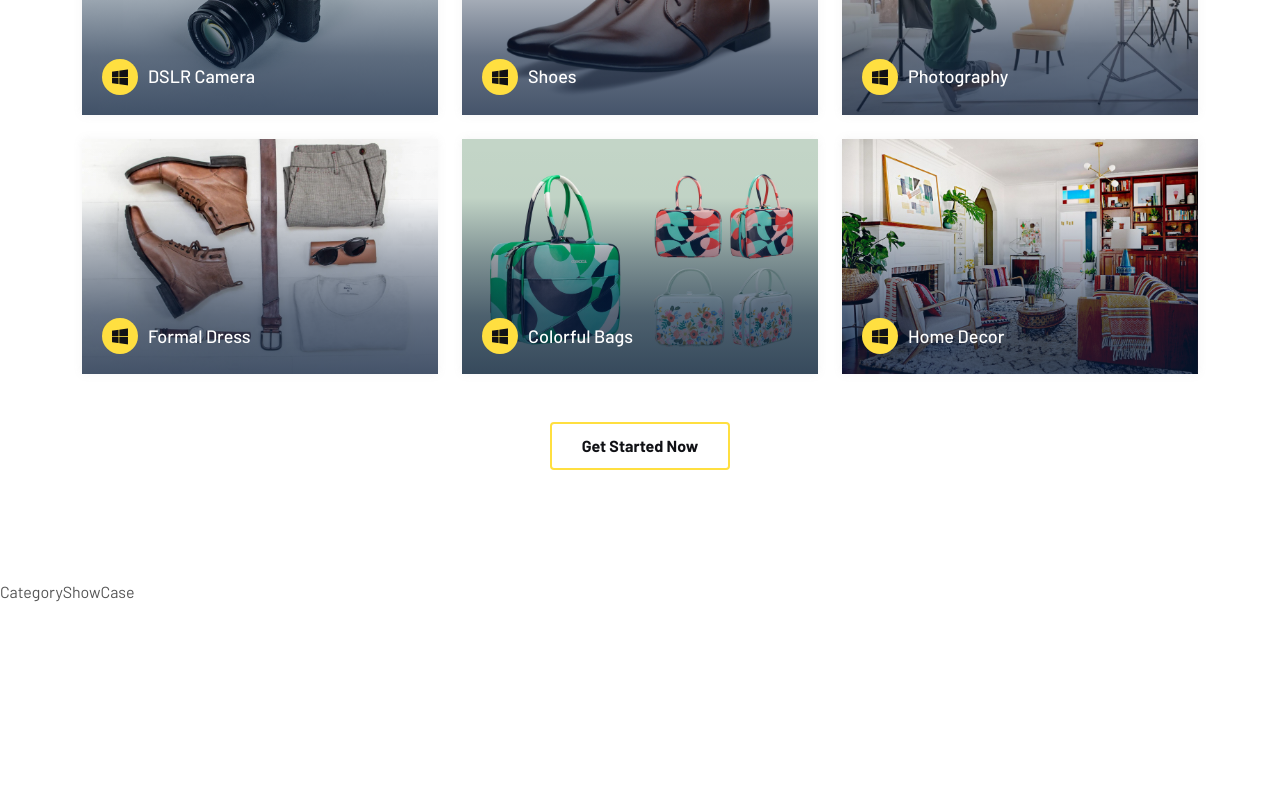
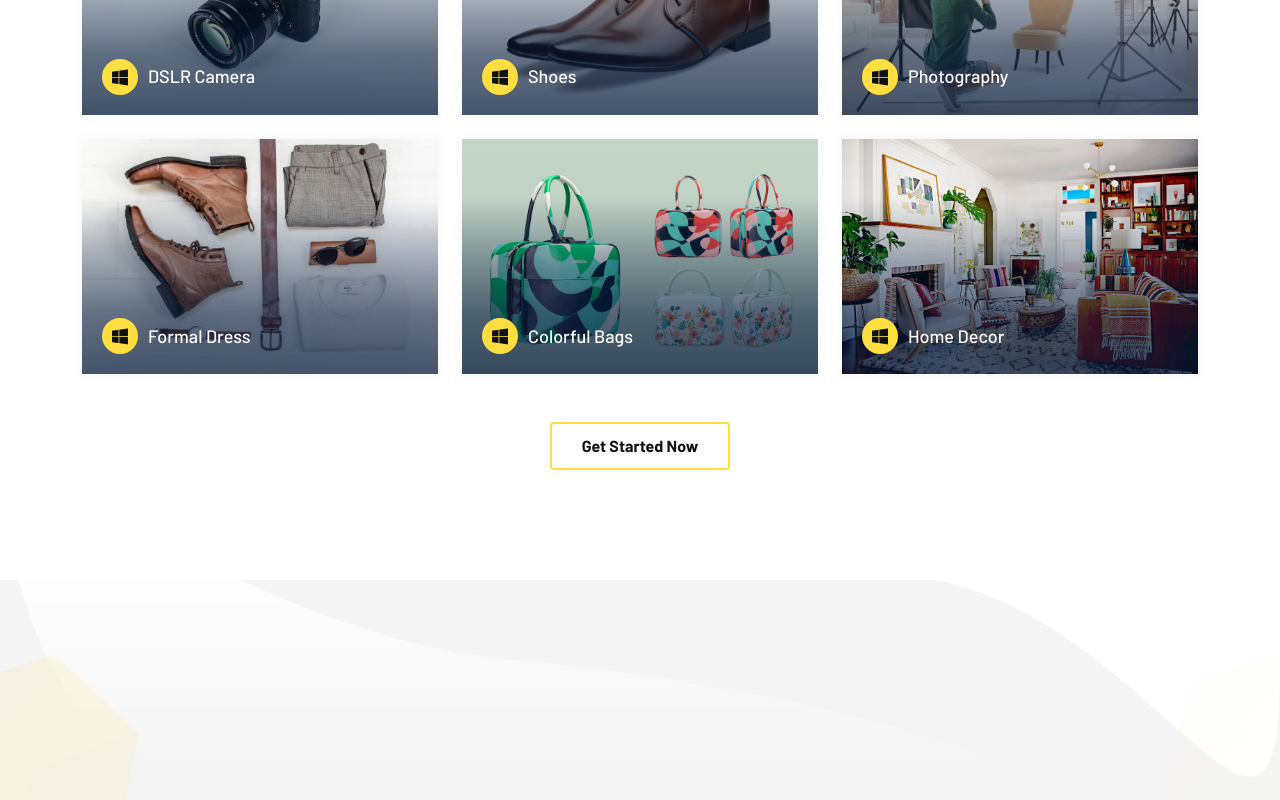
Before and after one commit to Pablo-jesuss/ecommerce-com-react, a React (Vite) app in the folder ecommerce/: page / in a window 1280 px wide. Shown: the part 1240-2040 px from the top of the page. Before the commit the page ends 1844 px from the top, so only its background shows below. Built offline with nearby package versions, Linux system fonts and the light colour scheme.

Commit message:
course-shape

```diff
--- a/ecommerce/src/home/CategoryShowCase.jsx
+++ b/ecommerce/src/home/CategoryShowCase.jsx
@@ -1,4 +1,4 @@
-import React from "react";
+import React, { useState } from "react";
 
 const title = "Our Products";
 
@@ -78,7 +78,17 @@ const ProductData = [
 ];
 
 const CategoryShowCase = () => {
-  return <div>CategoryShowCase</div>;
+  const [item, setItems] = useState(ProductData);
+  return (
+    <div className="course-section style-3 padding-tb">
+      <div className="course-shape one">
+        <img src="/src/assets/images/shape-img/icon/01.png" alt="" />
+      </div>
+      <div className="course-shape two">
+        <img src="/src/assets/images/shape-img/icon/02.png" alt="" />
+      </div>
+    </div>
+  );
 };
 
 export default CategoryShowCase;
```
